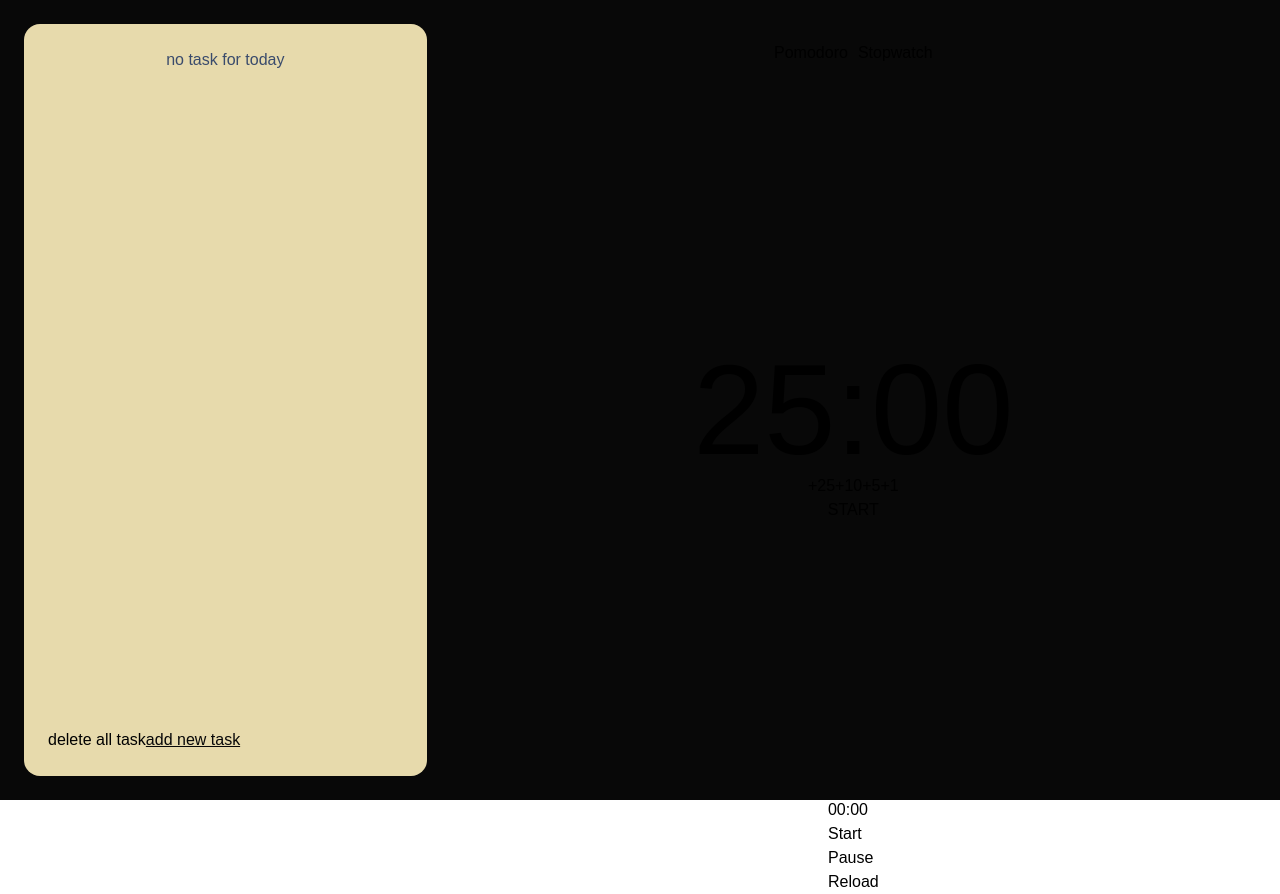
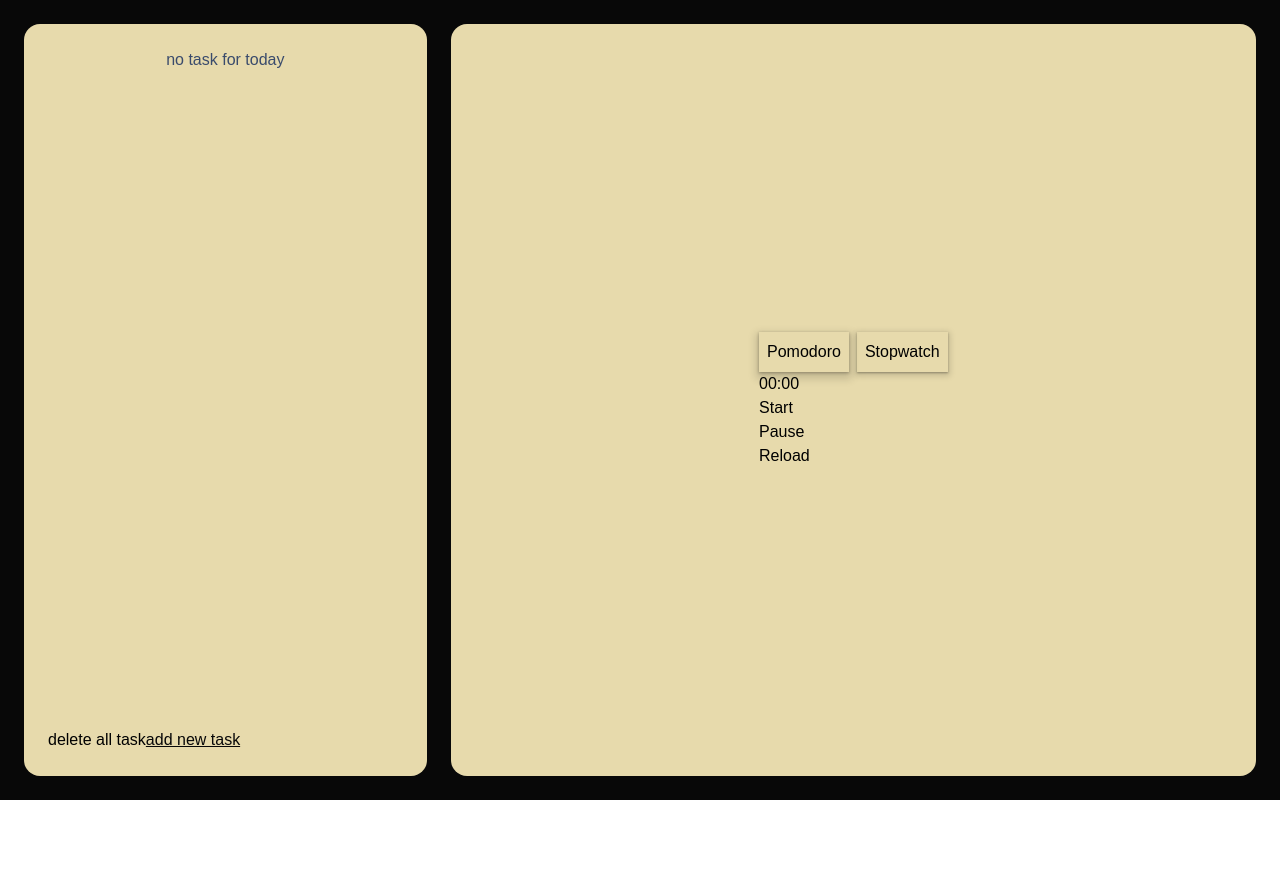
Before and after one commit to DI3906/focus-pomodoro, a Next.js app: page / in a window 1280 px wide. After the commit the page ends 800 px from the top, so only its background shows below. Built offline with nearby package versions, Linux system fonts and the light colour scheme; a web font is replaced by a local one.

Commit message:
refactor Watch component to toggle between Pomodoro and Stopwatch with improved button styles

```diff
--- a/app/components/Watch/Watch.tsx
+++ b/app/components/Watch/Watch.tsx
@@ -1,15 +1,32 @@
-import Pomodoro from "../Pomodoro/Pomodoro";
-import Stopwatch from "../Stopwatch/Stopwatch";
+'use client';
+import { useState } from 'react';
+import Pomodoro from '../Pomodoro/Pomodoro';
+import Stopwatch from '../Stopwatch/Stopwatch';
 
 export default function Watch() {
+  const [showTimer, setShowTimer] = useState(false);
+
   return (
-    <div className="w-full h-full rounded-2xl p-3 flex-col justify-items-center content-center pomodoro">
-      <div>
-        <button className="button-default">Pomodoro</button>
-        <button className="button-default">Stopwatch</button>
+    <div className="w-full h-full rounded-2xl p-3 flex justify-center items-center bg-(--beige)">
+      <div className="w-[559] h-[340]">
+        <button
+          onClick={() => {
+            setShowTimer(true);
+          }}
+          className="shadow p-2 mr-2"
+        >
+          Pomodoro
+        </button>
+        <button
+          onClick={() => {
+            setShowTimer(false);
+          }}
+          className="shadow-dis p-2"
+        >
+          Stopwatch
+        </button>
+        {showTimer ? <Pomodoro /> : <Stopwatch />}
       </div>
-      <Pomodoro />
-      <Stopwatch />
     </div>
   );
 }
```
